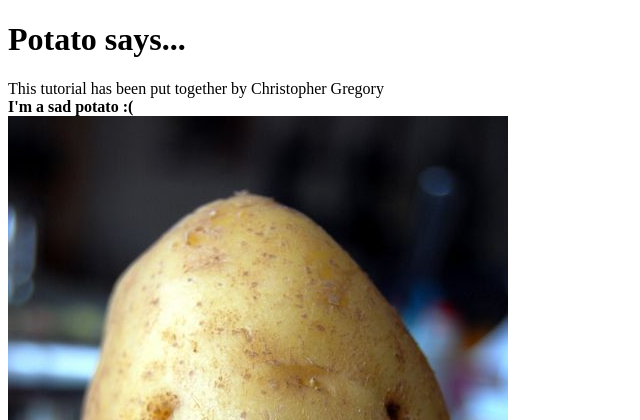
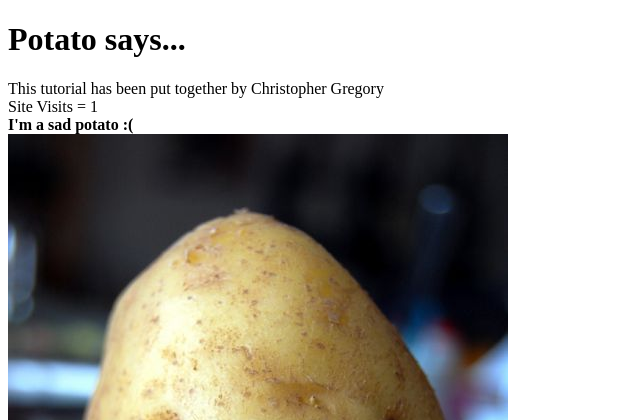
Before and after one commit to chrisgreg5/tango_with_django_project, a Django app: page /rango/about in a window 1280 px wide. Shown: the top 420 px of the page, without its empty margins (0-640 px from the left). Run offline with Django 3.2, Linux system fonts and the light colour scheme; data comes from the database, SQL or seed files in the repository; both versions use the stored data as it was after the commit.

Commit message:
finished 10

```diff
--- a/rango/views.py
+++ b/rango/views.py
@@ -5,20 +5,39 @@ from django.contrib.auth import authenticate, login, logout
 from django.http import HttpResponseRedirect, HttpResponse
 from django.core.urlresolvers import reverse
 from django.contrib.auth.decorators import login_required
+from datetime import datetime
+
 
 # Create your views here.
 from django.http import HttpResponse
 
 def index(request):
+    request.session.set_test_cookie()
+
     category_list = Category.objects.order_by('-likes')[:5]
     page_list = Page.objects.order_by('-views')[:5]
     context_dict = {'categories': category_list, 'pages': page_list}
 
-    return render(request, 'rango/index.html', context=context_dict)
+    visitor_cookie_handler(request)
+    context_dict['visits'] = request.session['visits']
+
+    response = render(request, 'rango/index.html', context_dict)
+
+    return response
 
 def about(request):
+    if request.session.test_cookie_worked():
+        print("TEST COOKIE WORKED!")
+        request.session.delete_test_cookie()
+
     context_dict = {'boldmessage': "I'm a sad potato :("}
-    return render(request, 'rango/about.html', context=context_dict)
+
+    visitor_cookie_handler(request)
+    context_dict['visits'] = request.session['visits']
+
+    response = render(request, 'rango/about.html', context=context_dict)
+
+    return response
 
 def show_category(request, category_name_slug):
     context_dict = {}
@@ -125,3 +144,27 @@ def restricted(request):
 def user_logout(request):
     logout(request)
     return HttpResponseRedirect(reverse('index'))
+
+def get_server_side_cookie(request, cookie, default_val=None):
+    val = request.session.get(cookie)
+    if not val:
+        val = default_val
+    return val
+
+
+def visitor_cookie_handler(request):
+    visits = int(request.COOKIES.get('visits', '1'))
+    last_visit_cookie = request.COOKIES.get('last_visit', str(datetime.now()))
+    last_visit_time = datetime.strptime(last_visit_cookie[:-7],
+                                        '%Y-%m-%d %H:%M:%S')
+
+    if (datetime.now() - last_visit_time).days > 0:
+        visits = visits + 1
+        request.session['last_visit'] = str(datetime.now())
+
+    else:
+        visits = 1
+        request.session['last_visit'] = last_visit_cookie
+
+
+    request.session['visits'] = visits
--- a/templates/rango/about.html
+++ b/templates/rango/about.html
@@ -10,6 +10,9 @@ About
 <h1>Potato says...</h1>
 <div>
 This tutorial has been put together by Christopher Gregory<br />
+{% if visits %}
+Site Visits = {{ visits }}<br />
+{% endif %}
 <strong>{{ boldmessage }}</strong><br />
 </div>
 <div>
```
Also changed, not shown: db.sqlite3.
